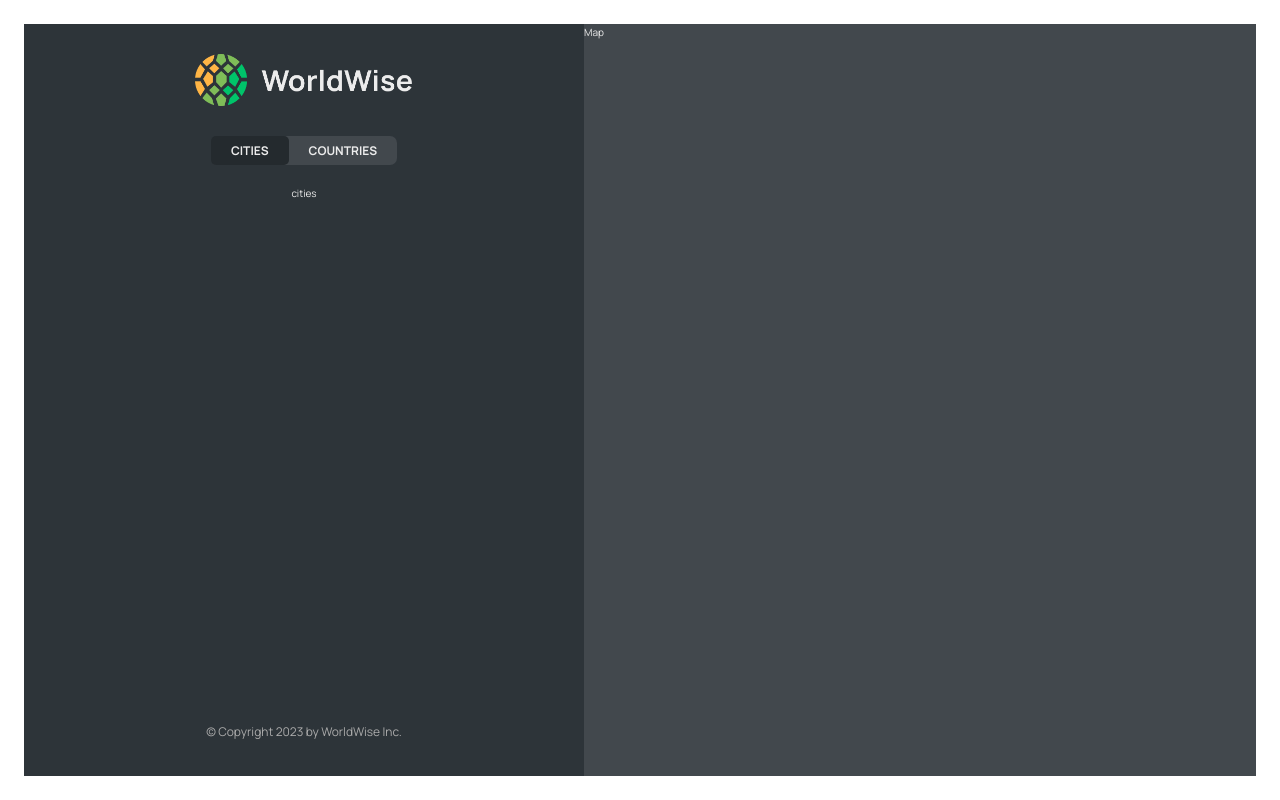
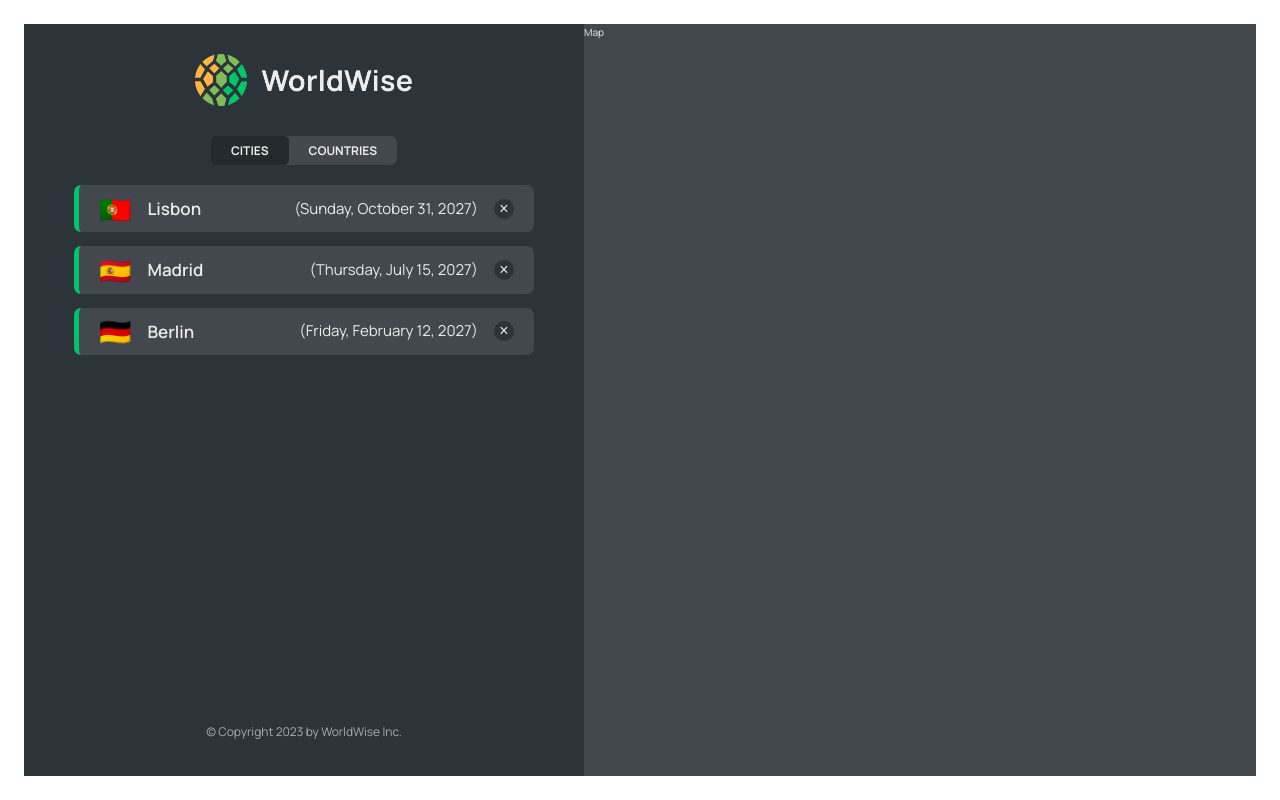
Before and after one commit to alexeyBogatyrevFrontend/react-worldwise, a React (Vite) app: page /app/cities in a window 1280 px wide. Built offline with nearby package versions, Linux system fonts and the light colour scheme; data requests are answered from the project's data file.

Commit message:
add ciyt list

```diff
--- a/package.json
+++ b/package.json
@@ -7,9 +7,11 @@
 		"dev": "vite",
 		"build": "tsc && vite build",
 		"lint": "eslint . --ext ts,tsx --report-unused-disable-directives --max-warnings 0",
-    "preview": "vite preview"
+		"preview": "vite preview",
+		"server": "json-server --watch data/cities.json --port 8000 --delay 500"
 	},
 	"dependencies": {
+		"json-server": "^0.17.4",
 		"localforage": "^1.10.0",
 		"match-sorter": "^6.3.1",
 		"react": "^18.2.0",
--- a/src/App.tsx
+++ b/src/App.tsx
@@ -1,10 +1,75 @@
+import { useEffect, useState } from 'react'
 import Homepage from './pages/HomePage/Homepage'
+import { BrowserRouter, Route, Routes } from 'react-router-dom'
+import Product from './pages/Product/Product'
+import Pricing from './pages/Pricing'
+import Login from './pages/Login/Login'
+import AppLayout from './pages/AppLayout/AppLayout'
+import PageNotFound from './pages/PageNotFound'
+import CityList from './components/CityList/CityList'
+
+const BASE_URL = 'http://localhost:8000'
+
+export type CityType = {
+	cityName: string
+	country: string
+	emoji: string
+	date: string
+	notes: string
+	position: Position
+	id: number
+}
+
+export type Position = {
+	lat: number
+	lng: number
+}
 
 const App = () => {
+	const [cities, setCities] = useState([])
+	const [isLoading, setIsLoading] = useState(false)
+
+	useEffect(() => {
+		const fetchData = async () => {
+			try {
+				setIsLoading(true)
+				const res = await fetch(`${BASE_URL}/cities`)
+				const data = await res.json()
+
+				setCities(data)
+			} catch (error) {
+				alert('There was an error loading data...')
+			} finally {
+				setIsLoading(false)
+			}
+		}
+		fetchData()
+	}, [])
+
+	console.log(cities)
+
 	return (
-		<div>
-			<Homepage />
-		</div>
+		<BrowserRouter>
+			<Routes>
+				<Route index element={<Homepage />} />
+				<Route path='/product' element={<Product />} />
+				<Route path='/pricing' element={<Pricing />} />
+				<Route path='/login' element={<Login />} />
+				<Route path='/app' element={<AppLayout />}>
+					<Route
+						index
+						element={<CityList cities={cities} isLoading={isLoading} />}
+					/>
+					<Route
+						path='cities'
+						element={<CityList cities={cities} isLoading={isLoading} />}
+					/>
+					<Route path='countries' element={<p>countries</p>} />
+					<Route path='form' element={<p>form</p>} />
+				</Route>
+				<Route path='*' element={<PageNotFound />} />
+			</Routes>
+		</BrowserRouter>
 	)
 }
 
--- /dev/null
+++ b/src/components/CityList/CityItem.tsx
@@ -0,0 +1,23 @@
+import { FC } from 'react'
+import { CityType } from '../../App'
+import styles from './CityItem.module.css'
+import { formatDate } from '../../utils/formatDate'
+
+type CityItemProps = {
+	city: CityType
+}
+
+const CityItem: FC<CityItemProps> = ({ city }) => {
+	const { cityName, emoji, date } = city
+
+	return (
+		<li className={styles.cityItem}>
+			<span className={styles.emoji}>{emoji}</span>
+			<h3 className={styles.name}>{cityName}</h3>
+			<time className={styles.date}>({formatDate(date)})</time>
+			<button className={styles.deleteBtn}>&times;</button>
+		</li>
+	)
+}
+
+export default CityItem
--- /dev/null
+++ b/src/components/CityList/CityList.tsx
@@ -0,0 +1,29 @@
+import { FC } from 'react'
+import { CityType } from '../../App'
+import styles from './CityList.module.css'
+import Spinner from '../Spinner/Spinner'
+import CityItem from './CityItem'
+import Message from '../Message/Message'
+
+type CityListProps = {
+	cities: CityType[]
+	isLoading: boolean
+}
+
+const CityList: FC<CityListProps> = ({ cities, isLoading }) => {
+	if (isLoading) return <Spinner />
+	if (!cities.length)
+		return (
+			<Message message='Add your first city by clicking on a city on the map' />
+		)
+
+	return (
+		<ul className={styles.cityList}>
+			{cities.map(city => (
+				<CityItem city={city} key={city.id} />
+			))}
+		</ul>
+	)
+}
+
+export default CityList
--- a/src/components/Message/Message.tsx
+++ b/src/components/Message/Message.tsx
@@ -1,11 +1,16 @@
-import styles from "./Message.module.css";
+import { FC } from 'react'
+import styles from './Message.module.css'
 
-function Message({ message }) {
-  return (
-    <p className={styles.message}>
-      <span role="img">👋</span> {message}
-    </p>
-  );
+type MessageProps = {
+	message: string
 }
 
-export default Message;
+const Message: FC<MessageProps> = ({ message }) => {
+	return (
+		<p className={styles.message}>
+			<span role='img'>👋</span> {message}
+		</p>
+	)
+}
+
+export default Message
--- a/src/main.tsx
+++ b/src/main.tsx
@@ -1,63 +1,5 @@
-import React from 'react'
 import ReactDOM from 'react-dom/client'
+import App from './App.tsx'
+import './index.css'
 
-import { createBrowserRouter, RouterProvider } from 'react-router-dom'
-
-import './index.css'
-import App from './App'
-import Login from './pages/Login/Login'
-import Product from './pages/Product/Product'
-import Pricing from './pages/Pricing'
-import PageNotFound from './pages/PageNotFound'
-import AppLayout from './pages/AppLayout/AppLayout'
-
-const router = createBrowserRouter([
-	{
-		path: '/',
-		element: <App />,
-	},
-	{
-		path: '/product',
-		element: <Product />,
-	},
-	{
-		path: '/pricing',
-		element: <Pricing />,
-	},
-	{
-		path: '/login',
-		element: <Login />,
-	},
-	{
-		path: '/app',
-		element: <AppLayout />,
-		children: [
-			{
-				index: true,
-				element: <p>asdfasdf</p>,
-			},
-			{
-				path: 'cities',
-				element: <p>cities</p>,
-			},
-			{
-				path: 'countries',
-				element: <p>countries</p>,
-			},
-			{
-				path: 'form',
-				element: <p>form</p>,
-			},
-		],
-	},
-	{
-		path: '*',
-		element: <PageNotFound />,
-	},
-])
-
-ReactDOM.createRoot(document.getElementById('root')!).render(
-	<React.StrictMode>
-		<RouterProvider router={router} />
-	</React.StrictMode>
-)
+ReactDOM.createRoot(document.getElementById('root')!).render(<App />)
--- /dev/null
+++ b/src/utils/formatDate.ts
@@ -0,0 +1,7 @@
+export const formatDate = (date: string) =>
+	new Intl.DateTimeFormat('en', {
+		day: 'numeric',
+		month: 'long',
+		year: 'numeric',
+		weekday: 'long',
+	}).format(new Date(date))
```
Also changed, not shown: src/components/City/City.tsx (+2 -9 lines), data/cities.json (indentation only), src/components/CityList/CityItem.module.css (renamed from src/components/CityItem.module.css), src/components/CityList/CityList.module.css (renamed from src/components/CityList.module.css), 1 other file (tests, documents, lock files or other folders). Lines whose indentation alone changed are shown as unchanged.
